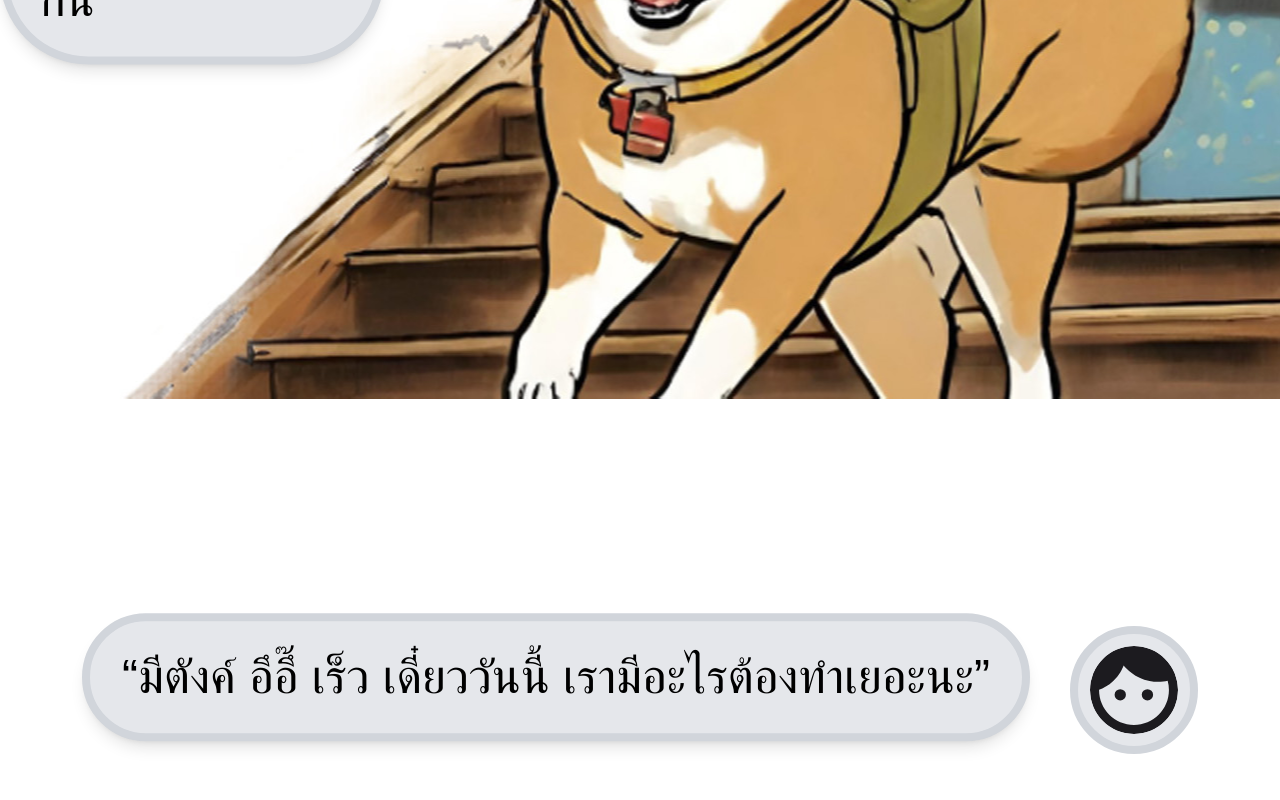
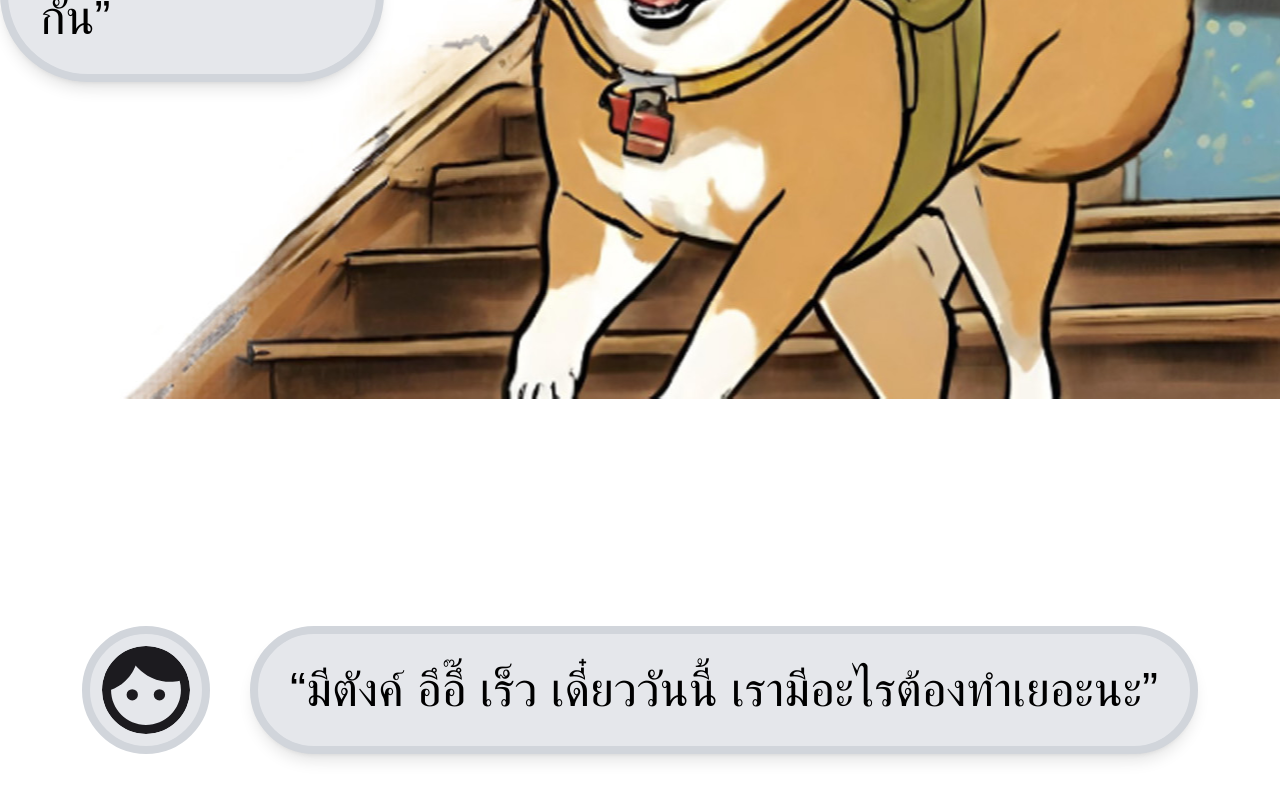
Before and after one commit to ael4556/one-day-with-my-dog, a React (Create React App) app: page / in a window 1280 px wide. Shown: the part 4739-5539 px from the top of the page. Built offline with nearby package versions, Linux system fonts and the light colour scheme; a web font is replaced by a local one.

Commit message:
change animation chat

```diff
--- a/src/components/chat.js
+++ b/src/components/chat.js
@@ -41,10 +41,10 @@ function Chat({ text = "ไม่มีข้อความ", isMe = true, show
 
     gsap.fromTo(
       messages_animation,
-      { opacity: 0},
+      { opacity: 0, yPercent: +10 },
       {
         opacity: 1,
-        yPercent: -10,
+        yPercent: 0,
         duration: 0.3,
         delay: 0.3,
         scrollTrigger: {
@@ -55,7 +55,17 @@ function Chat({ text = "ไม่มีข้อความ", isMe = true, show
   }, []);
 
   return (
-    <div className={`flex ${isMe ? "justify-end" : "justify-start"}`}>
+    <div className={`flex gap-10 ${isMe ? "justify-end" : "justify-start"}`}>
+      {!isMe && showIcon && (
+        <div>
+          <img
+            ref={icons}
+            src={icon_face}
+            alt="Current User Icon"
+            className=" w-32 h-32 border-8 border-gray-300 bg-gray-200 p-3 rounded-full"
+          />
+        </div>
+      )}
       <div
         ref={messages}
         className="text-5xl bg-gray-200  rounded-full p-8 shadow-lg  border-8 border-gray-300"
@@ -63,7 +73,7 @@ function Chat({ text = "ไม่มีข้อความ", isMe = true, show
         {text}
       </div>
       {isMe && showIcon && (
-        <div className="ml-10">
+        <div>
           <img
             ref={icons}
             src={icon_face}
--- a/src/components/story/story-4.js
+++ b/src/components/story/story-4.js
@@ -22,6 +22,7 @@ function Story4() {
       <div className="flex pt-40 justify-center">
         <Chat
           text="“มีตังค์ อึอึ๊ เร็ว เดี๋ยววันนี้ เรามีอะไรต้องทำเยอะนะ”"
+          isMe={false}
           showIcon={true}
         />
       </div>
```
